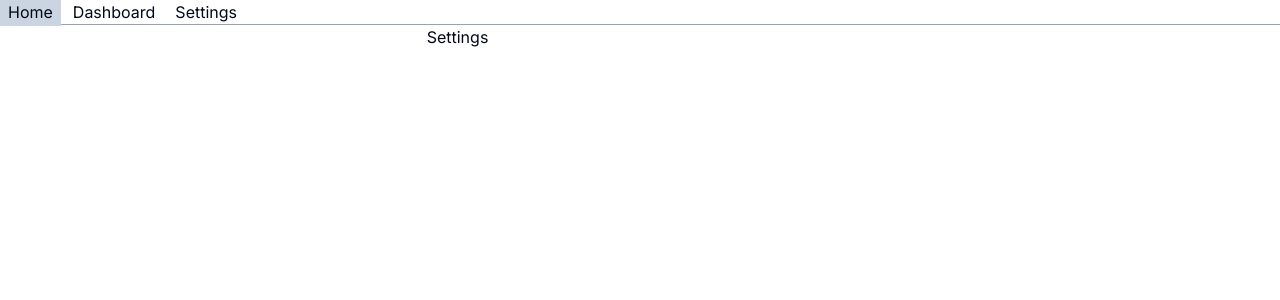
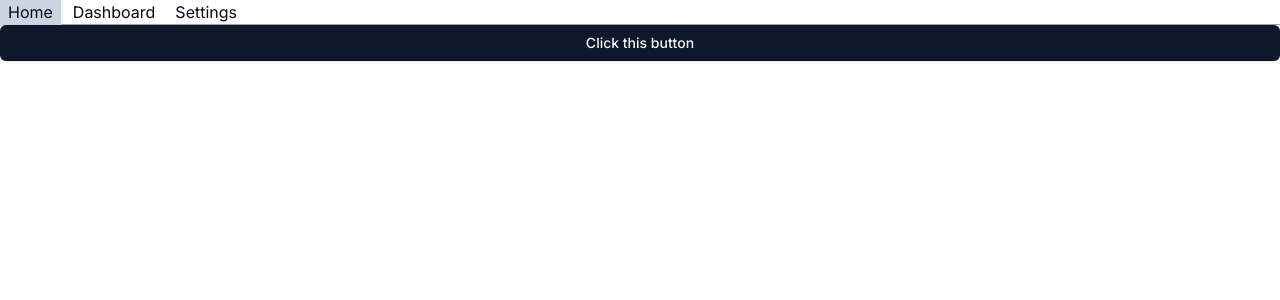
Before and after one commit to ronbarrantes/auction, a Next.js app: page /settings in a window 1280 px wide. Shown: the top 300 px of the page. Built offline with nearby package versions, Linux system fonts and the light colour scheme.

Commit message:
Add a fake button

```diff
--- a/src/app/dashboard/page.tsx
+++ b/src/app/dashboard/page.tsx
@@ -3,7 +3,7 @@
 // import { getData } from "@/actions/todoActions";
 // import Todos from "@/components/Todos";
 
-export default async function Home() {
+export default async function Dashboard() {
   // noStore()
   // const data = await getData()
 
--- a/src/app/settings/page.tsx
+++ b/src/app/settings/page.tsx
@@ -1,10 +1,8 @@
+import { ButtonComponent } from "@/components/ButtonComponent";
 
-export default async function Home() {
 
+export default async function Settings() {
   return (
-    <div className="flex w-screen justify-center">
-      <div className="w-full sm:w-2/3 md:w-1/2 lg:w-1/3">
-        Settings
-      </div>
-    </div>)
+    <ButtonComponent />
+  )
 }
--- /dev/null
+++ b/src/components/ButtonComponent.tsx
@@ -0,0 +1,15 @@
+'use client'
+
+import { Button } from "@/components/ui/button";
+
+export const ButtonComponent = () => {
+  "use client"
+
+  return (
+    <Button onClick={() => {
+      alert("This is the settings")
+    }}>
+      Click this button
+    </Button>
+  )
+}
```
